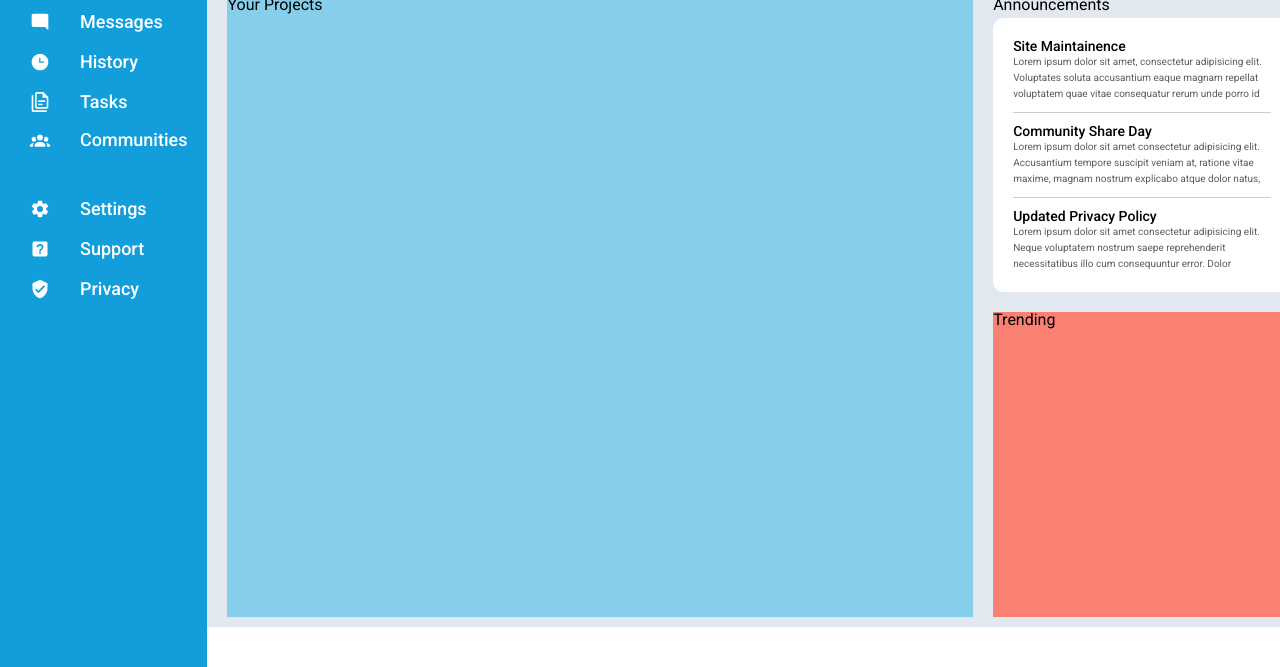
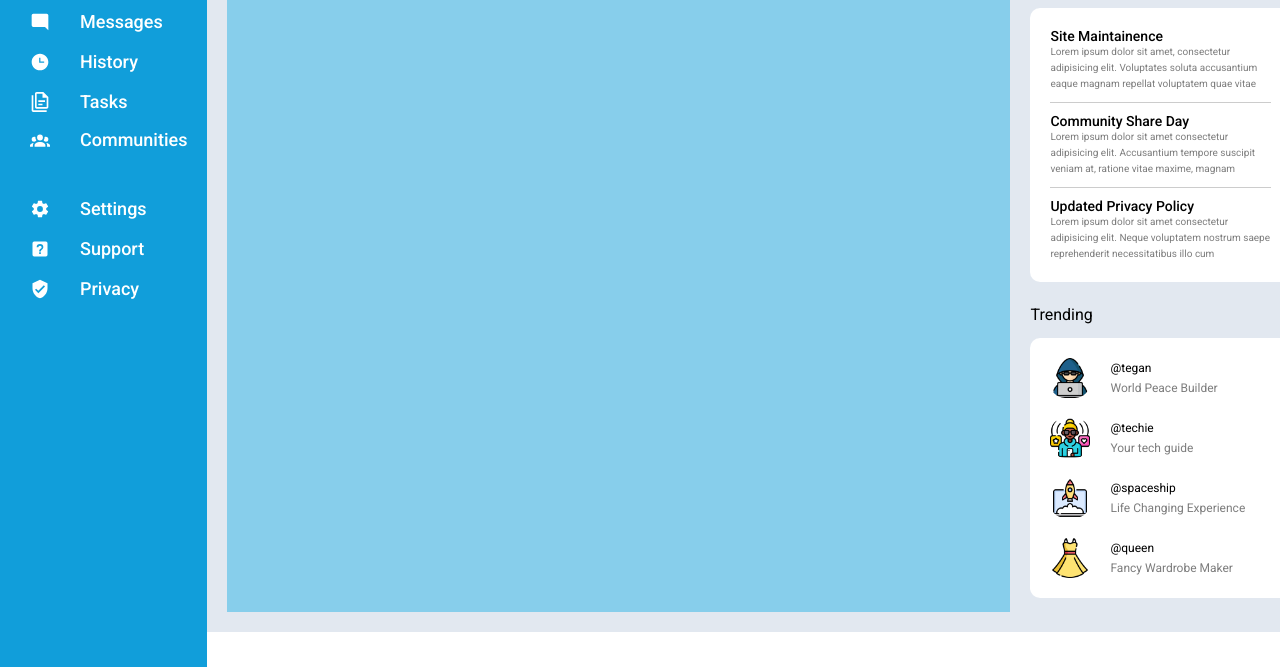
Before and after one commit to shivam-bansal1/Admin-dashboard, a plain HTML site: page index.html in a window 1280 px wide. Shown: the part 173-840 px from the top of the page. Drawn offline with Linux system fonts and the light colour scheme.

Commit message:
Style complete announcement and trending section

```diff
--- a/index.html
+++ b/index.html
@@ -97,7 +97,7 @@
                                 <p class="title">
                                     Site Maintainence
                                 </p>
-                                <p class="description site-maintainence-desc">
+                                <p class="description">
                                     Lorem ipsum dolor sit amet, consectetur adipisicing elit. Voluptates soluta accusantium eaque magnam repellat voluptatem quae vitae consequatur rerum unde porro id alias quo dolores ipsum quibusdam dignissimos nihil dolore quas, rem natus assumenda? Deleniti, consequatur nam dolor ut aspernatur vero laudantium! Delectus aliquid laborum nisi et illum, possimus, omnis iste cum est distinctio, dolore necessitatibus soluta! Nobis asperiores voluptatibus sunt necessitatibus delectus eos, aut vero quos porro cum nulla, accusamus ipsum a doloribus odit culpa. Fugiat, repellat architecto. Saepe ipsa in itaque reprehenderit distinctio amet, sint repudiandae eligendi blanditiis, ipsum accusamus! Voluptate animi eaque in facere officiis reiciendis sapiente!
                                 </p>
                             </div>
@@ -106,7 +106,7 @@
                                 <p class="title">
                                     Community Share Day
                                 </p>
-                                <p class="description community-share-desc">
+                                <p class="description">
                                     Lorem ipsum dolor sit amet consectetur adipisicing elit. Accusantium tempore suscipit veniam at, ratione vitae maxime, magnam nostrum explicabo atque dolor natus, iste est vero fuga nihil facilis velit quaerat assumenda odio? Veniam et fugiat soluta nostrum doloremque tempora error facilis deleniti autem voluptate necessitatibus quisquam voluptates tenetur pariatur repellat nesciunt ullam minus ipsam omnis commodi, cum culpa id nihil? Esse voluptatibus fugit laboriosam praesentium voluptas doloremque error sequi aperiam, odio nesciunt dolorem quas tenetur perferendis aut reiciendis magnam totam hic! Aspernatur praesentium quas ea doloribus totam, veritatis natus, laudantium cumque, sunt tenetur quia dolorem debitis! Veritatis eos odit quibusdam.
                                 </p>
                             </div>
@@ -124,6 +124,38 @@
 
                     <div class="trending-container">
                         <p class="heading">Trending</p>
+
+                        <div class="content-container">
+                            <div class="content">
+                                <img src="./images/trending/trending-1.png" class="trending-account-image">
+                                <div class="credentials">
+                                    <p class="account-handle">@tegan</p>
+                                    <p class="project-name">World Peace Builder</p>
+                                </div>
+                            </div>
+                            <div class="content">
+                                <img src="./images/trending/trending-2.png" class="trending-account-image">
+                                <div class="credentials">
+                                    <p class="account-handle">@techie</p>
+                                    <p class="project-name">Your tech guide</p>
+                                </div>
+                            </div>
+                            <div class="content">
+                                <img src="./images/trending/trending-3.png" class="trending-account-image">
+                                <div class="credentials">
+                                    <p class="account-handle">@spaceship</p>
+                                    <p class="project-name">Life Changing Experience</p>
+                                </div>
+                            </div>
+                            <div class="content">
+                                <img src="./images/trending/trending-4.png" class="trending-account-image">
+                                <div class="credentials">
+                                    <p class="account-handle">@queen</p>
+                                    <p class="project-name">Fancy Wardrobe Maker</p>
+                                </div>
+                            </div>
+                        </div>
+                    </div>
                     </div>
                 </div>
             </div>
--- a/style.css
+++ b/style.css
@@ -3,7 +3,7 @@
 :root {
     --blue-background: #119eda;
     --light-gray-background: #e2e8f0;
-    --light-gray-font: #5c5c5c;
+    --light-gray-font: #7d7d7d;
     --lh: 1rem;
 }
 
@@ -164,10 +164,10 @@ body {
 
 .main {
     background-color: var(--light-gray-background);
-    padding: 10px 20px;
+    padding: 20px 20px;
 
     display: grid;
-    grid-template-columns: 2.5fr 1fr;
+    grid-template-columns: 3fr 1fr;
     column-gap: 20px;
 }
 
@@ -178,30 +178,28 @@ body {
 .right-section {
     display: grid;
     grid-template-rows: repeat(2, 1fr);
-    row-gap: 10px;
-}
-
-.trending-container {
-    background-color: salmon;
+    row-gap: 25px;
 }
 
 .main p {
     margin: 0;
 }
 
-.content-container {
+/* Announcement */
+
+.announcement-container .content-container {
     background-color: white;
-    margin-top: 5px;
+    margin-top: 15px;
     padding: 20px;
     border-radius: 10px;
 }
 
-.content-container .title {
+.announcement-container .content-container .title {
     font-size: 14px;
     font-weight: 500;
 }
 
-.content .description {
+.announcement-container .content .description {
     color: var(--light-gray-font);
     font-size: 10px;
     text-overflow: ellipsis;
@@ -214,3 +212,38 @@ hr {
     border-top: 1px solid #ccc;
     margin: 10px 0;
 }
+
+/* Trending */
+
+.trending-container .content-container {
+    background-color: white;
+    padding: 20px;
+    margin-top: 15px;
+    border-radius: 10px;
+    display: grid;
+    row-gap: 20px;
+}
+
+.trending-container .content {
+    display: grid;
+    grid-template-columns: 40px 1fr;
+    column-gap: 20px;
+    align-items: center;
+
+    p {
+        font-size: 12px;
+    }
+}
+
+.trending-container .project-name {
+    margin-top: 4px;
+    color: var(--light-gray-font);
+}
+
+.trending-account-image {
+    height: 40px;
+    border: none;
+    border-radius: 15px;
+    background-color: #fff;
+    object-fit: contain;
+}
```
Also changed, not shown: images/trending/trending-1.png (added), images/trending/trending-2.png (added), images/trending/trending-3.png (added), images/trending/trending-4.png (added).
